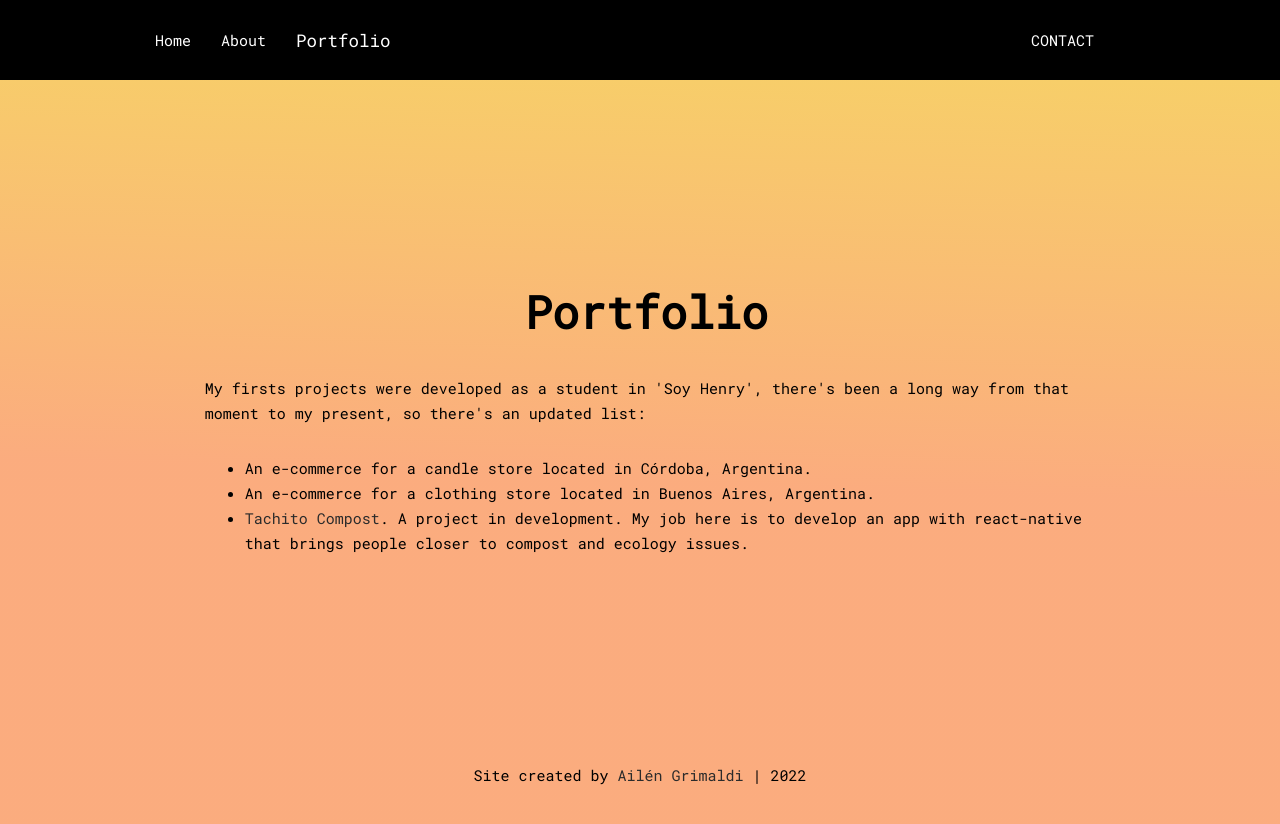
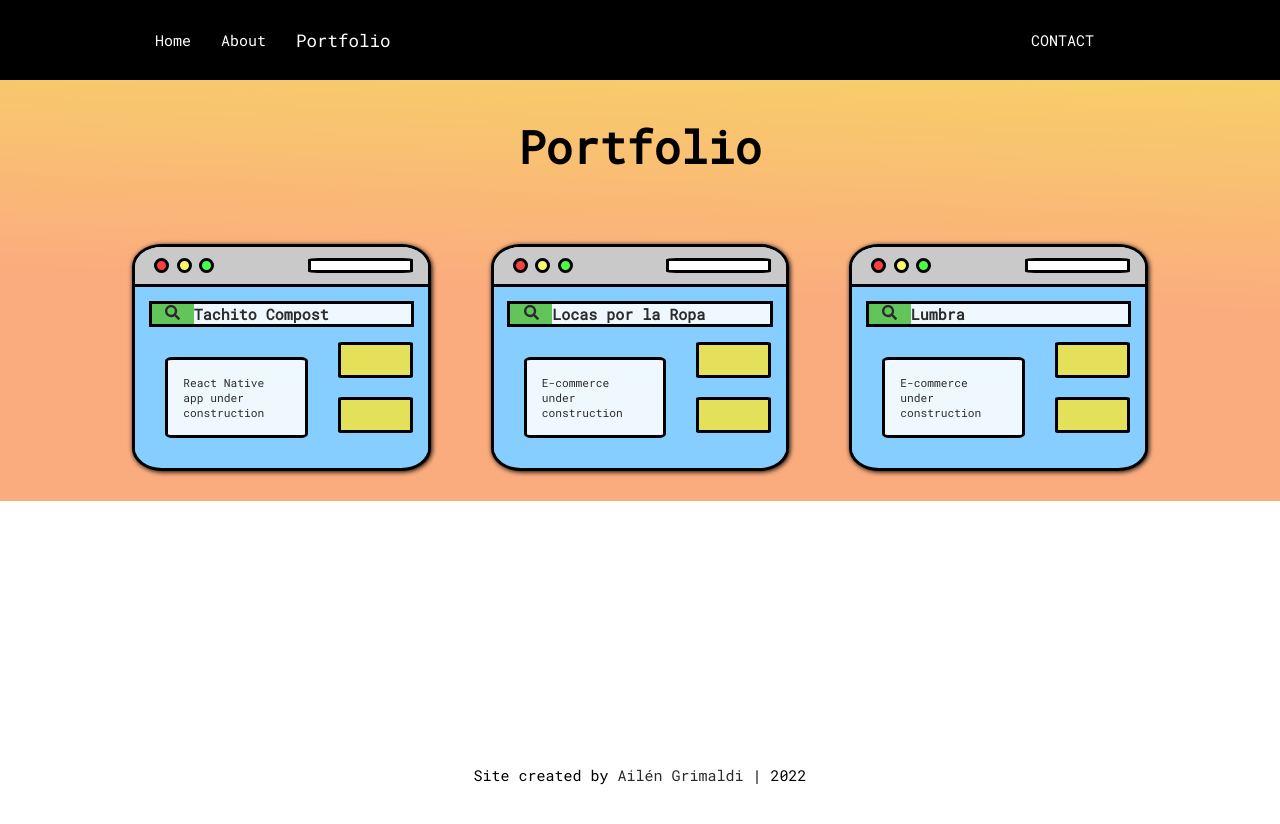
Before and after one commit to ail3ngrimaldi/pagina, a React (Create React App) app: page /portfolio in a window 1280 px wide. Shown: the top 824 px of the page. After the commit the page ends 800 px from the top, so only its background shows below. Built offline with nearby package versions, Linux system fonts and the light colour scheme; no server answers.

Commit message:
Card created

```diff
--- /dev/null
+++ b/src/components/Card.js
@@ -0,0 +1,33 @@
+import '../styles/Card.css'
+import { FaSearch } from 'react-icons/fa';
+
+function Card ({data}) {
+    return (
+        <div className='card-main-container'>
+            <a href={data.url}>
+                <nav className='card-nav'>
+                    <section className='dot-section'>
+                        <div className='dot-red'></div>
+                        <div className='dot-yellow'></div>
+                        <div className='dot-green'></div>
+                    </section>
+                    <section className='card-bar-section'>
+                        <div className='card-bar'></div>
+                    </section>
+                </nav>
+            <div className='card-body'>
+                <div className='search-bar'>
+                    <div className='white-space'><i>{<FaSearch/>}</i>{data.title}</div>
+                </div>
+                    <div className='card-container'>
+                        <div className='container-one'>{data.content}</div>
+                        <div className='container-two'></div>
+                        <div className='container-three'></div>
+                    </div>
+            </div>
+            </a>
+        </div>
+    )
+}
+
+export default Card;
--- a/src/components/Portfolio.js
+++ b/src/components/Portfolio.js
@@ -1,17 +1,20 @@
-import '../styles/Paragraph.css'
+import '../styles/Portfolio.css'
+import Card from './Card';
+import { data } from './data';
+
+console.log(data)
 
 function Portfolio () {
     return (
-        <div className='paragraph'>
-            <h2>Portfolio</h2>
-            <p>My firsts projects were developed as a student in 'Soy Henry', there's been a long way from that moment to my present, so there's an updated list:
-            </p>
-            <ul className='ul_portfolio'>
-                <li> An e-commerce for a candle store located in Córdoba, Argentina.</li>
-                <li> An e-commerce for a clothing store located in Buenos Aires, Argentina.</li>
-                <li> <a href='https://www.instagram.com/tachito.compost/?hl=es-la'>Tachito Compost</a>. A project in development. My job here is to develop an app with react-native that brings people closer to compost and ecology issues.</li>
-            </ul>
-        </div>
+        <div className='portfolio-container'>
+                <h2 className='portfolio-title'>Portfolio</h2>
+                    <div className='cards-container'>
+                    {data.map(data => (
+                        <Card key={data.id} data={data} />
+                    ))}
+
+                    </div>
+                    </div>
     )
 }
 
--- /dev/null
+++ b/src/components/data.js
@@ -0,0 +1,21 @@
+
+export const data = [
+    {
+      id: 1,
+      title: "Tachito Compost",
+      content: "React Native app under construction",
+      url: "https://www.instagram.com/tachito.compost/"
+    },
+    {
+      id: 2,
+      title: "Locas por la Ropa",
+      content: "E-commerce under construction",
+      url: "https://www.instagram.com/locas_por_la_ropaok__/"
+    },
+    {
+      id: 3,
+      title: "Lumbra",
+      content: "E-commerce under construction",
+      url: ""
+    },
+    ]
--- /dev/null
+++ b/src/styles/Card.css
@@ -0,0 +1,137 @@
+.card-main-container{
+    border: 3px solid black;
+    background-color: #85CEFF;
+    border-radius: 10%;
+    overflow: hidden;
+    margin: 2rem;
+    display: grid;
+    width: min-content;
+    align-self: center;
+    box-shadow: 1px 1px 5px 0px;
+}
+
+.card-main-container:hover {
+    box-shadow: 2px 2px 30px 0px;
+}
+
+
+.card-nav{
+    background-color: hsl(0, 1%, 79%);
+    display: flex;
+    flex-direction: row;
+}
+
+.dot-section {
+    display: flex;
+    flex-direction: row;
+    align-items: flex-start;
+    margin: 0.5rem 6rem 0.5rem 1rem;
+}
+
+.dot-red{
+    background-color: hsl(0, 92%, 61%);
+    border: 0.2rem solid black;
+    border-radius: 50%;
+    width: 1rem;
+    height: 1rem;
+    margin: 0.25rem;
+}
+
+.dot-yellow{
+    background-color: hsl(60, 91%, 69%);
+    border: 0.2rem solid black;
+    border-radius: 50%;
+    width: 1rem;
+    height: 1rem;
+    margin: 0.25rem;
+}
+
+.dot-green{
+    background-color: hsl(120, 100%, 64%);
+    border: 0.2rem solid black;
+    border-radius: 50%;
+    width: 1rem;
+    height: 1rem;
+    margin: 0.25rem;
+}
+
+.card-bar-section{
+    display: flex;
+    align-items: center;
+    justify-content: center;
+}
+
+.card-bar{
+    background-color: white ;
+    border: 0.2rem solid black;
+    border-radius: 10%;
+    width: 7rem;
+    height: 1rem;
+    margin-right: 1rem;
+}
+
+.card-body{
+    background-color: #85CEFF;
+    border-top: 0.2rem solid black;
+}
+
+i {
+    padding: 0.9rem 0.9rem 0.9rem 0.9rem;
+    background-color: hsl(115, 48%, 56%);
+}
+
+.search-bar{
+    background-color: #85CEFF;
+}
+
+.white-space{
+    background-color: aliceblue;
+    margin: 0.9rem;
+    border: 0.2rem solid black;
+    overflow: hidden;
+    font-weight: bold;
+
+}
+.card-container{
+    background-color: #85CEFF;
+    display: grid;
+    column-gap: 1rem;
+    row-gap: 0.01rem;
+    margin: 1rem;
+    grid-template-areas:
+    'one one two two two two'
+    'one one three three three three';
+}
+
+.container-one{
+    margin: 1rem;
+    padding: 1rem;
+    display: grid;
+    background-color: aliceblue;
+    border: 0.25rem solid black;
+    border-radius: 5%;
+    align-items: center;
+    font-size: 0.75rem;
+    grid-area: one;
+}
+
+.container-two {
+    padding: 1rem;
+    background-color: #E5E059;
+    height: 2rem;
+    width: 5rem;
+    border: 0.25rem solid black;
+    border-radius: 5%;
+    grid-row: span 4;
+    grid-area: two;
+}
+
+.container-three {
+    padding: 1rem;
+    background-color: #E5E059;
+    height: 2rem;
+    width: 5rem;
+    border: 0.25rem solid black;
+    border-radius: 5%;
+    grid-area: three;
+}
--- a/src/styles/Paragraph.css
+++ b/src/styles/Paragraph.css
@@ -15,7 +15,3 @@ div .paragraph {
     line-height: 25px;
     height: 100vh;
 }
-
-.ul_portfolio {
-  flex-direction: column;
-}
--- /dev/null
+++ b/src/styles/Portfolio.css
@@ -0,0 +1,19 @@
+.portfolio-title {
+    font-size: clamp(1rem, 5vw, 3rem);
+    text-align: center;
+  }
+
+.portfolio-container {
+    background-color: hsl(22, 94%, 74%);
+    background-image: linear-gradient(2deg, hsl(22, 94%, 74%) 50%, hsl(43, 90%, 69%) 100%);
+    display: flex;
+    flex-direction: column;
+}
+
+
+.cards-container {
+    display: flex;
+    flex-direction: row;
+    flex-wrap: wrap;
+    justify-content: center;
+}
```
